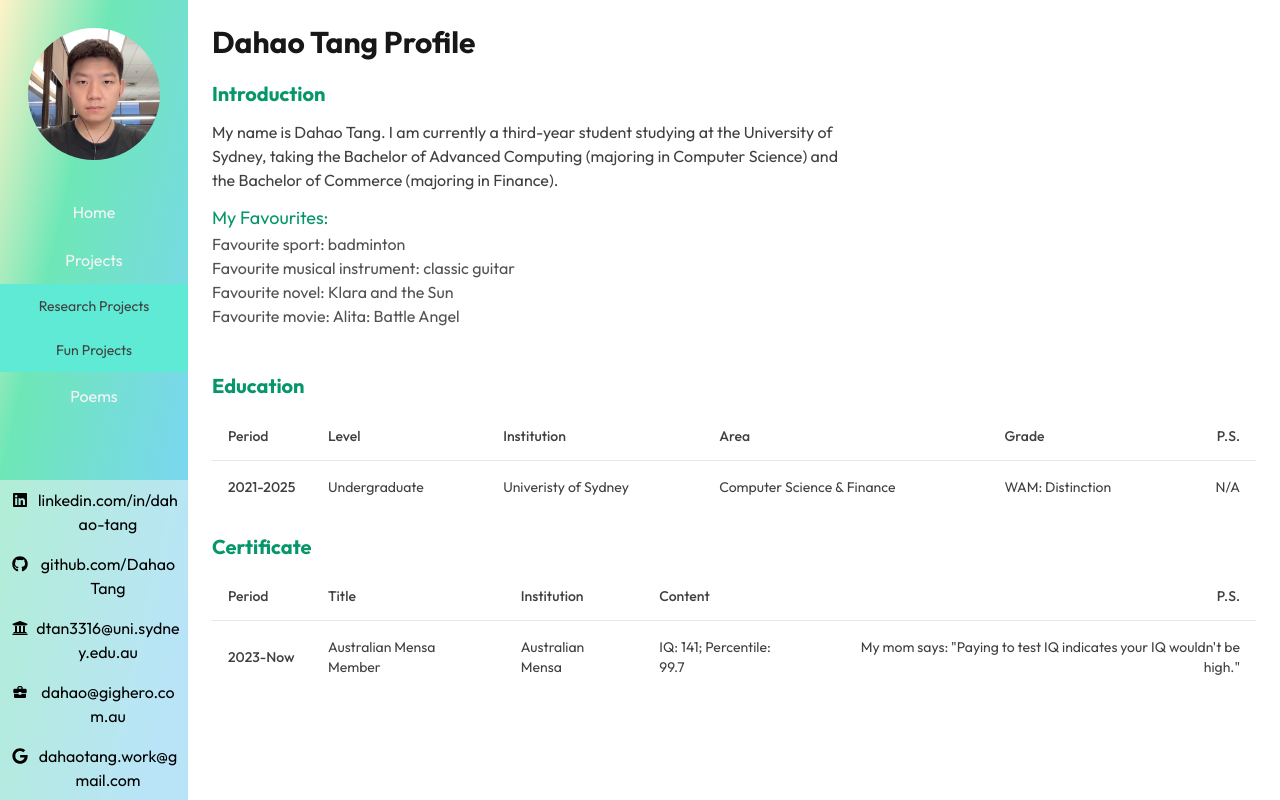
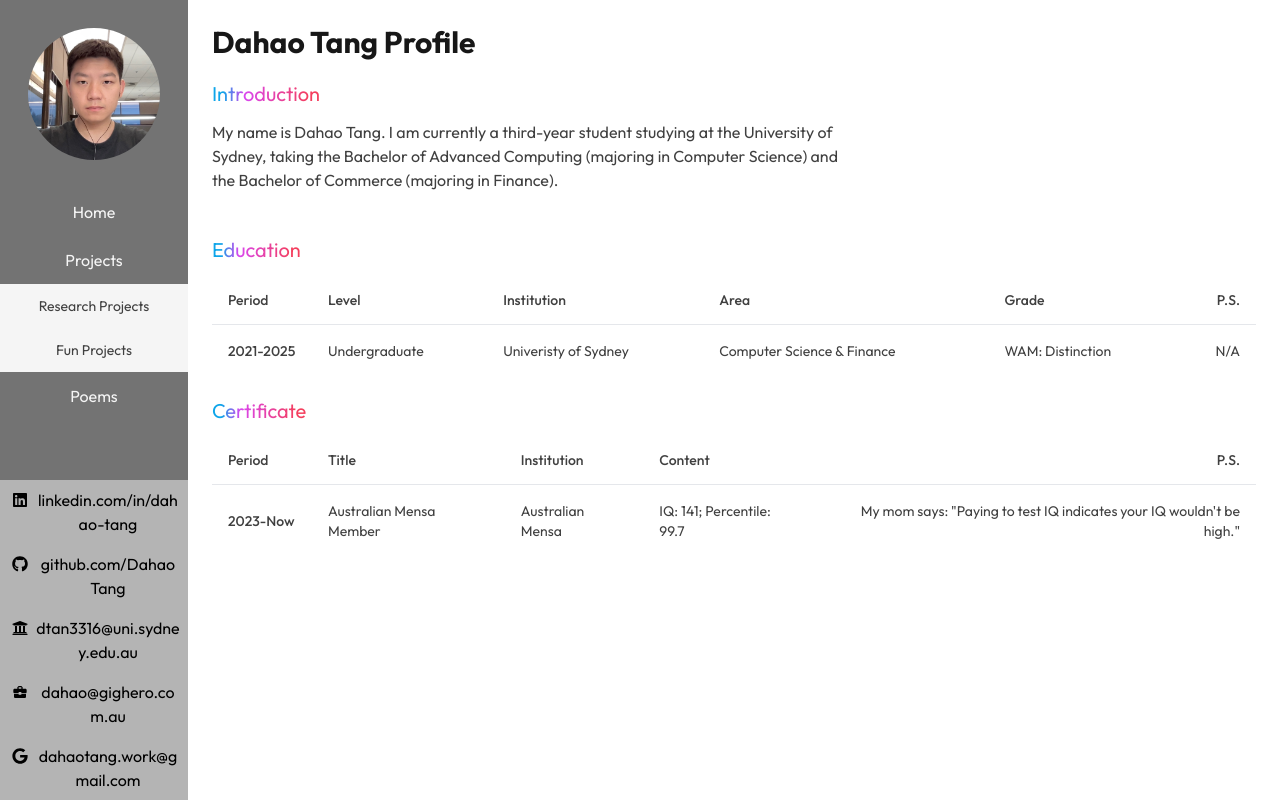
Before and after one commit to DahaoTang/DahaoTang.github.io, a Next.js app: page / in a window 1280 px wide. Both pictures are taken after a click on the button "Projects". Built offline with nearby package versions, Linux system fonts and the light colour scheme.

Commit message:
color updated

```diff
--- a/app/(site)/components/Heading.tsx
+++ b/app/(site)/components/Heading.tsx
@@ -6,7 +6,15 @@ interface HeadingProps {
 
 const Heading1 = ({ content, ...rest }: HeadingProps) => {
 	return (
-		<div className="pt-5 pb-3 text-xl font-bold text-emerald-600">{content}</div>
+		<div>
+			<div
+				className="pt-5 pb-3 text-xl bg-gradient-to-r from-sky-500 from-10% via-fuchsia-500 via-30% to-rose-500 to-90%
+		dark:from-sky-300 dark:from-10% dark:via-fuchsia-300 dark:via-30% dark:to-rose-400 dark:to-90%
+		inline-block text-transparent bg-clip-text"
+			>
+				{content}
+			</div>
+		</div>
 	);
 };
 
--- a/app/(site)/components/sidebar/Sidebar.tsx
+++ b/app/(site)/components/sidebar/Sidebar.tsx
@@ -17,7 +17,8 @@ export default function Sidebar() {
 	const [showProjects, setShowProjects] = useState(false);
 
 	return (
-		<div className="w-full h-full flex flex-col bg-gradient-to-br from-amber-100 from-3% via-emerald-300 via-30% to-sky-300 to-90%">
+		// <div className="w-full h-full flex flex-col bg-gradient-to-br from-amber-100 from-3% via-emerald-300 via-30% to-sky-300 to-90%">
+		<div className="w-full h-full flex flex-col bg-neutral-500">
 			<div className="p-[15%]">
 				<Avatar />
 			</div>
--- a/app/(site)/components/sidebar/SidebarSubButton.tsx
+++ b/app/(site)/components/sidebar/SidebarSubButton.tsx
@@ -10,7 +10,11 @@ export default function SidebarSubButton({
 	...rest
 }: SidebarSubButtonProps) {
 	return (
-		<button {...rest} className="w-full p-3 bg-teal-300 text-neutral-700 hover:font-bold">
+		// <button {...rest} className="w-full p-3 bg-teal-300 text-neutral-700 hover:font-bold">
+		<button
+			{...rest}
+			className="w-full p-3 bg-neutral-100 text-neutral-700 hover:font-bold"
+		>
 			{children}
 		</button>
 	);
--- a/app/(site)/page.tsx
+++ b/app/(site)/page.tsx
@@ -29,8 +29,8 @@ export default function Home() {
 					(majoring in Computer Science) and the Bachelor of Commerce (majoring
 					in Finance).
 				</div>
-				<div className="pt-3 text-neutral-600">
-					<div className="text-lg text-emerald-600">My Favourites:</div>
+				{/* <div className="pt-3 text-neutral-600">
+					<Heading1 content="My Favourites: " />
 					<div>Favourite sport: badminton</div>
 					<div>Favourite musical instrument: classic guitar</div>
 					<div
@@ -49,7 +49,7 @@ export default function Home() {
 					>
 						Favourite movie: Alita: Battle Angel
 					</div>
-				</div>
+				</div> */}
 			</div>
 			<div className="pt-6">
 				<Heading1 content="Education" />
@@ -109,8 +109,8 @@ export default function Home() {
 							</TableCell>
 							<TableCell>IQ: 141; Percentile: 99.7</TableCell>
 							<TableCell className="text-right">
-								My mom says: &quot;Paying to test IQ
-								indicates your IQ wouldn&apos;t be high.&quot;
+								My mom says: &quot;Paying to test IQ indicates your IQ
+								wouldn&apos;t be high.&quot;
 							</TableCell>
 						</TableRow>
 					</TableBody>
```
